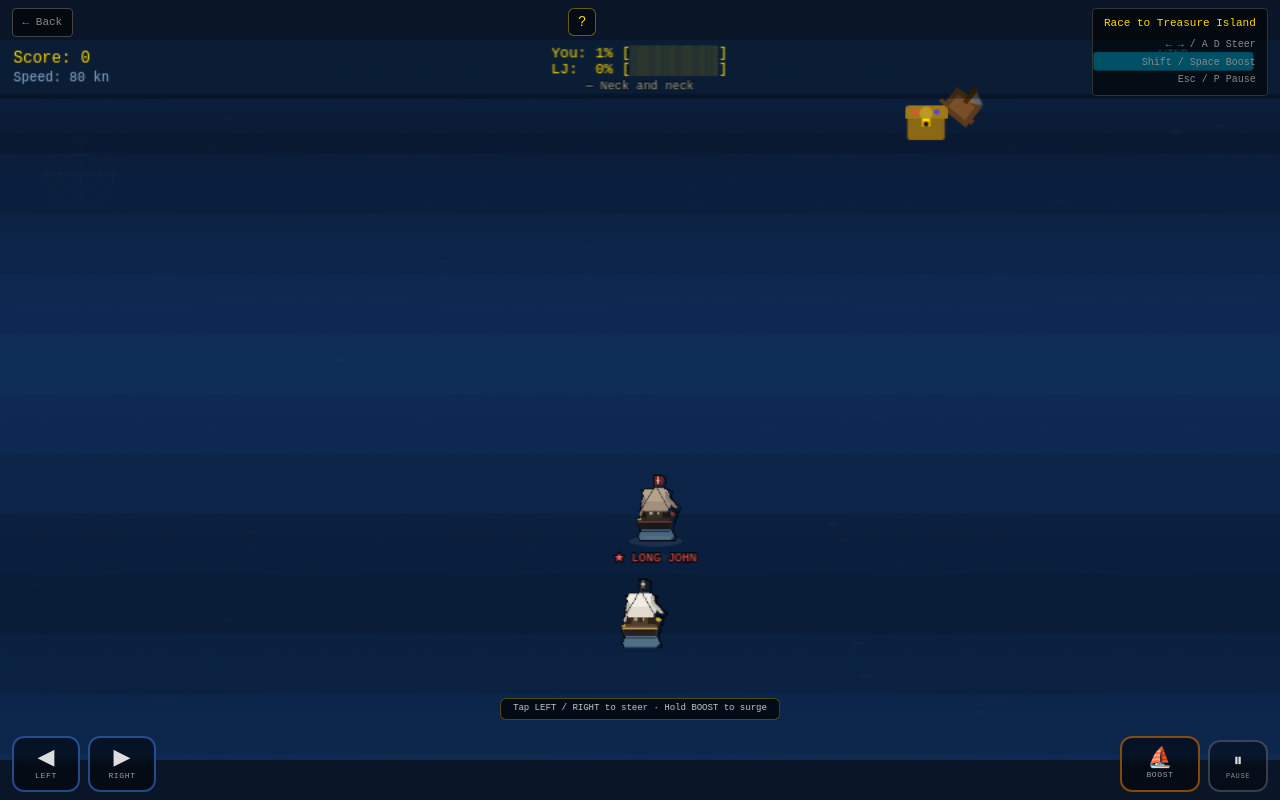
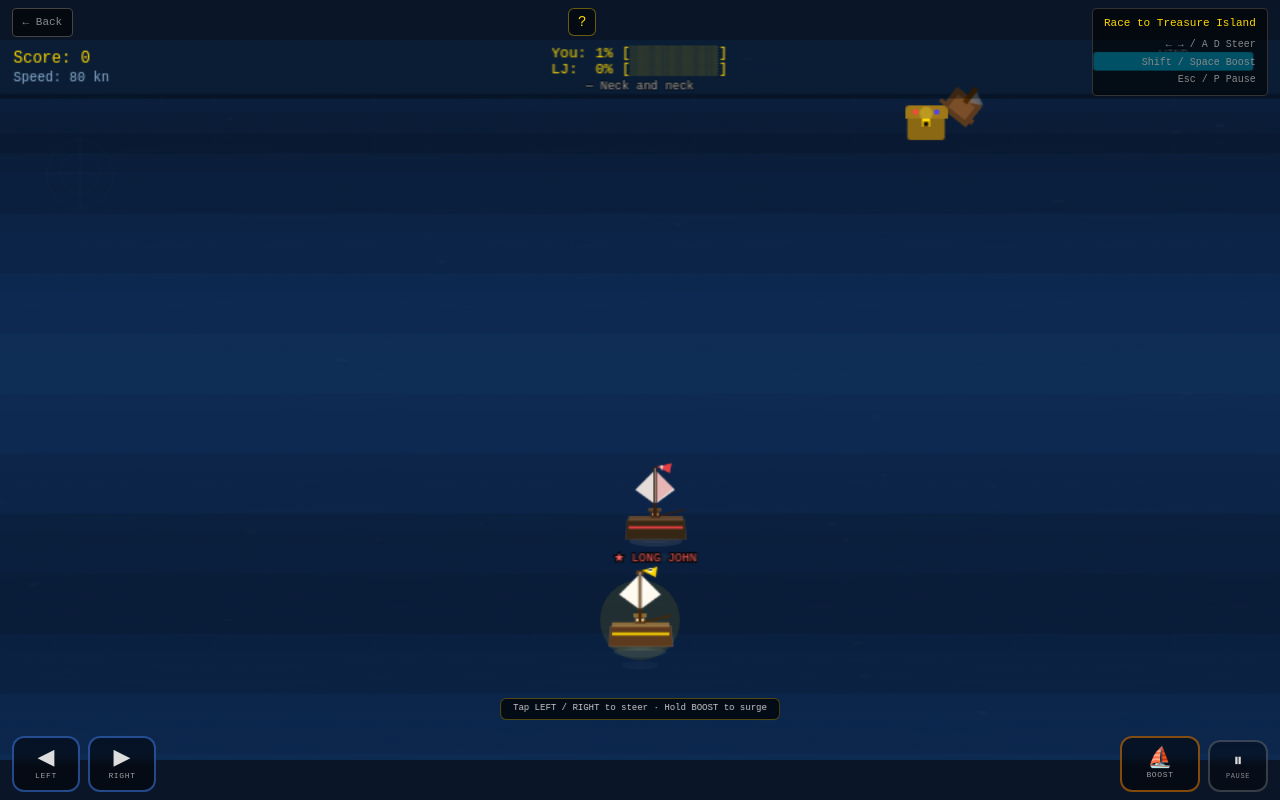
Before and after one commit to edonahue/pirate-arcade-web, an Astro site: page /play/race-to-treasure-island in a window 1280 px wide. Built offline with nearby package versions, Linux system fonts and the light colour scheme; Astro itself is replaced by a stand-in of ours; animation ran at ten frames a second.

Commit message:
fix: render Race ships as readable pirate vessels
Replace external PNG loading with Phaser procedural ship textures
(80x100, white sails, gold/red stripes, no black outlines). Add golden
player glow and wake ellipses. Add ship asset validation script and
canvas-pixel visual tests. Recapture Race screenshot.

```diff
--- a/package.json
+++ b/package.json
@@ -71,6 +71,7 @@
     "test:site-links": "node scripts/check-site-links.mjs",
     "test:game-registry": "node scripts/check-game-registry.mjs",
     "test:screenshot-assets": "node scripts/check-screenshot-assets.mjs",
+    "test:race-ship-assets": "node scripts/check-race-ship-assets.mjs",
     "capture:screenshots": "astro build && node scripts/capture-browser-game-screenshots.mjs"
   },
   "engines": {
--- a/scripts/verify-release.mjs
+++ b/scripts/verify-release.mjs
@@ -31,6 +31,7 @@ const FAST_GATE = [
   { name: "Public domain art", cmd: "npm run test:public-domain-art" },
   { name: "Game theming source", cmd: "npm run test:game-theming-source" },
   { name: "Game registry", cmd: "npm run test:game-registry" },
+  { name: "Race ship assets", cmd: "npm run test:race-ship-assets" },
   { name: "Screenshot assets", cmd: "npm run test:screenshot-assets" },
   {
     name: "Performance budgets",
--- a/src/games/race-to-treasure-island/scenes/BootScene.ts
+++ b/src/games/race-to-treasure-island/scenes/BootScene.ts
@@ -29,16 +29,6 @@ export class BootScene extends Phaser.Scene {
       })
       .setOrigin(0.5);
 
-    // Load external sprite assets
-    this.load.image(
-      "ship-player",
-      "/images/race-to-treasure-island/player-ship.png",
-    );
-    this.load.image(
-      "ship-ai",
-      "/images/race-to-treasure-island/long-john-ship.png",
-    );
-
     this.generateTextures();
   }
 
@@ -59,6 +49,8 @@ export class BootScene extends Phaser.Scene {
     this.generateFinishFlag();
     this.generateParticle();
     this.generateSail();
+    this.generatePlayerShip();
+    this.generateAIShip();
   }
 
   private generateOceanBg(): void {
@@ -333,4 +325,206 @@ export class BootScene extends Phaser.Scene {
     g.generateTexture("sail", 20, 22);
     g.destroy();
   }
+
+  private generatePlayerShip(): void {
+    const g = this.add.graphics();
+    const w = 80;
+    const h = 100;
+
+    // Wake glow
+    g.fillStyle(0xffd700, 0.05);
+    g.fillEllipse(w / 2, h - 4, 60, 14);
+    g.fillStyle(0xffffff, 0.07);
+    g.fillEllipse(w / 2, h + 2, 44, 8);
+
+    // Hull
+    g.fillStyle(0x5c3a1e);
+    g.beginPath();
+    g.moveTo(6, h - 28);
+    g.lineTo(w - 4, h - 28);
+    g.lineTo(w - 2, h - 4);
+    g.lineTo(4, h - 4);
+    g.closePath();
+    g.fillPath();
+
+    // Gold stripe
+    g.fillStyle(0xffd700);
+    g.fillRect(8, h - 20, w - 14, 3);
+
+    // Hull top edge
+    g.fillStyle(0x7a4e28);
+    g.fillRect(8, h - 28, w - 14, 2);
+
+    // Deck
+    g.fillStyle(0x8b6b3a);
+    g.fillRect(8, h - 32, w - 14, 5);
+
+    // Cabin
+    g.fillStyle(0x6b4a2a);
+    g.fillRect(w / 2 - 6, h - 40, 12, 10);
+    g.fillStyle(0x8b6b3a);
+    g.fillRect(w / 2 - 8, h - 42, 16, 4);
+    g.fillStyle(0xffeecc);
+    g.fillRect(w / 2 - 4, h - 36, 3, 3);
+    g.fillRect(w / 2 + 1, h - 36, 3, 3);
+
+    // White hull edge highlight
+    g.lineStyle(1, 0xffffff, 0.15);
+    g.beginPath();
+    g.moveTo(6, h - 28);
+    g.lineTo(w - 4, h - 28);
+    g.lineTo(w - 2, h - 4);
+    g.lineTo(4, h - 4);
+    g.closePath();
+    g.strokePath();
+
+    // Mast
+    g.fillStyle(0x4a2800);
+    g.fillRect(w / 2 - 2, 8, 4, h - 40);
+
+    // Crow's nest
+    g.fillStyle(0x5c3a1e);
+    g.fillRect(w / 2 - 5, 10, 10, 3);
+    g.fillRect(w / 2 - 4, 8, 8, 3);
+
+    // Sails
+    g.fillStyle(0xfffaf0);
+    g.beginPath();
+    g.moveTo(w / 2 + 2, 14);
+    g.lineTo(w / 2 + 24, 36);
+    g.lineTo(w / 2 + 2, 52);
+    g.closePath();
+    g.fillPath();
+
+    g.beginPath();
+    g.moveTo(w / 2 - 2, 14);
+    g.lineTo(w / 2 - 24, 36);
+    g.lineTo(w / 2 - 2, 52);
+    g.closePath();
+    g.fillPath();
+
+    g.fillStyle(0xffffff, 0.25);
+    g.beginPath();
+    g.moveTo(w / 2 + 2, 16);
+    g.lineTo(w / 2 + 12, 30);
+    g.lineTo(w / 2 + 2, 44);
+    g.closePath();
+    g.fillPath();
+
+    g.fillStyle(0xfffaf0, 0.5);
+    g.fillRect(w / 2 - 1, 10, 2, 42);
+
+    // Bowsprit
+    g.lineStyle(2, 0x4a2800);
+    g.lineBetween(w / 2 + 4, h - 32, w - 4, h - 40);
+
+    // Flag
+    g.fillStyle(0xffd700);
+    g.fillTriangle(w / 2 + 2, 8, w / 2 + 20, 4, w / 2 + 18, 16);
+    g.fillStyle(0xffffff);
+    g.fillCircle(w / 2 + 12, 8, 2.5);
+    g.fillStyle(0x000000);
+    g.fillRect(w / 2 + 10, 7, 4, 1);
+
+    g.generateTexture("ship-player", w, h);
+    g.destroy();
+  }
+
+  private generateAIShip(): void {
+    const g = this.add.graphics();
+    const w = 80;
+    const h = 100;
+
+    // Wake glow
+    g.fillStyle(0xff4444, 0.04);
+    g.fillEllipse(w / 2, h - 4, 56, 12);
+    g.fillStyle(0xffffff, 0.06);
+    g.fillEllipse(w / 2, h + 2, 40, 8);
+
+    // Hull
+    g.fillStyle(0x3a2810);
+    g.beginPath();
+    g.moveTo(6, h - 28);
+    g.lineTo(w - 4, h - 28);
+    g.lineTo(w - 2, h - 4);
+    g.lineTo(4, h - 4);
+    g.closePath();
+    g.fillPath();
+
+    // Red stripe
+    g.fillStyle(0xff4444);
+    g.fillRect(8, h - 20, w - 14, 3);
+
+    // Hull top edge
+    g.fillStyle(0x5a3a1a);
+    g.fillRect(8, h - 28, w - 14, 2);
+
+    // Deck
+    g.fillStyle(0x6b4a2a);
+    g.fillRect(8, h - 32, w - 14, 5);
+
+    // Cabin
+    g.fillStyle(0x4a2a10);
+    g.fillRect(w / 2 - 6, h - 40, 12, 10);
+    g.fillStyle(0x6b4a2a);
+    g.fillRect(w / 2 - 8, h - 42, 16, 4);
+    g.fillStyle(0xcc9966);
+    g.fillRect(w / 2 - 4, h - 36, 3, 3);
+    g.fillRect(w / 2 + 1, h - 36, 3, 3);
+
+    // White hull edge highlight
+    g.lineStyle(1, 0xffffff, 0.12);
+    g.beginPath();
+    g.moveTo(6, h - 28);
+    g.lineTo(w - 4, h - 28);
+    g.lineTo(w - 2, h - 4);
+    g.lineTo(4, h - 4);
+    g.closePath();
+    g.strokePath();
+
+    // Mast
+    g.fillStyle(0x3a2010);
+    g.fillRect(w / 2 - 2, 8, 4, h - 40);
+
+    // Sails
+    g.fillStyle(0xfff2e8);
+    g.beginPath();
+    g.moveTo(w / 2 + 2, 14);
+    g.lineTo(w / 2 + 24, 36);
+    g.lineTo(w / 2 + 2, 52);
+    g.closePath();
+    g.fillPath();
+
+    g.beginPath();
+    g.moveTo(w / 2 - 2, 14);
+    g.lineTo(w / 2 - 24, 36);
+    g.lineTo(w / 2 - 2, 52);
+    g.closePath();
+    g.fillPath();
+
+    g.fillStyle(0xfff2e8, 0.5);
+    g.fillRect(w / 2 - 1, 10, 2, 42);
+
+    g.fillStyle(0xff4444, 0.25);
+    g.beginPath();
+    g.moveTo(w / 2 + 2, 14);
+    g.lineTo(w / 2 + 22, 34);
+    g.lineTo(w / 2 + 2, 50);
+    g.closePath();
+    g.fillPath();
+
+    // Bowsprit
+    g.lineStyle(2, 0x3a2010);
+    g.lineBetween(w / 2 + 4, h - 32, w - 4, h - 40);
+
+    // Flag
+    g.fillStyle(0xff4444);
+    g.fillTriangle(w / 2 + 2, 8, w / 2 + 20, 4, w / 2 + 18, 16);
+    g.lineStyle(1.5, 0xffffff);
+    g.lineBetween(w / 2 + 8, 6, w / 2 + 8, 12);
+    g.lineBetween(w / 2 + 6, 8, w / 2 + 10, 8);
+
+    g.generateTexture("ship-ai", w, h);
+    g.destroy();
+  }
 }
--- a/src/games/race-to-treasure-island/scenes/RaceScene.ts
+++ b/src/games/race-to-treasure-island/scenes/RaceScene.ts
@@ -21,6 +21,8 @@ interface Treasure extends Phaser.Physics.Arcade.Sprite {
 
 export class RaceScene extends Phaser.Scene {
   private player!: Phaser.Physics.Arcade.Sprite;
+  private playerGlow!: Phaser.GameObjects.Arc;
+  private playerWake!: Phaser.GameObjects.Graphics;
   private aiShip!: Phaser.Physics.Arcade.Sprite;
   private obstacles!: Phaser.Physics.Arcade.Group;
   private treasures!: Phaser.Physics.Arcade.Group;
@@ -201,6 +203,14 @@ export class RaceScene extends Phaser.Scene {
     this.updateHUD();
     this.updateTreasureIsland();
     this.checkFinish();
+    if (this.playerGlow && this.player?.active) {
+      this.playerGlow.setPosition(this.player.x, this.player.y + 10);
+      this.playerWake.clear();
+      this.playerWake.fillStyle(0xffffff, 0.06);
+      this.playerWake.fillEllipse(this.player.x, this.player.y + 34, 40, 8);
+      this.playerWake.fillStyle(0xffffff, 0.03);
+      this.playerWake.fillEllipse(this.player.x, this.player.y + 44, 28, 6);
+    }
     this.exposeState();
   }
 
@@ -289,6 +299,12 @@ export class RaceScene extends Phaser.Scene {
     this.player.setDepth(10);
     this.player.setScale(0.65);
     this.player.setSize(36, 60);
+
+    this.playerGlow = this.add
+      .circle(this.player.x, this.player.y + 10, 30, 0xffd700, 0.1)
+      .setDepth(9);
+
+    this.playerWake = this.add.graphics().setDepth(9);
 
     this.playerCue = this.add
       .text(this.player.x, this.player.y - 40, "YOU", {
```
Also changed, not shown: ASSET_CREDITS.md (+3 -4 lines), ROADMAP.md (+9 -8 lines), scripts/check-race-ship-assets.mjs (added, +210 -0 lines), src/pages/credits.astro (+6 -14 lines), tests/web-native-games.spec.ts (+184 -0 lines), public/images/screenshot-race-to-treasure-island.png, public/images/screenshot-treasure-cove.png.
